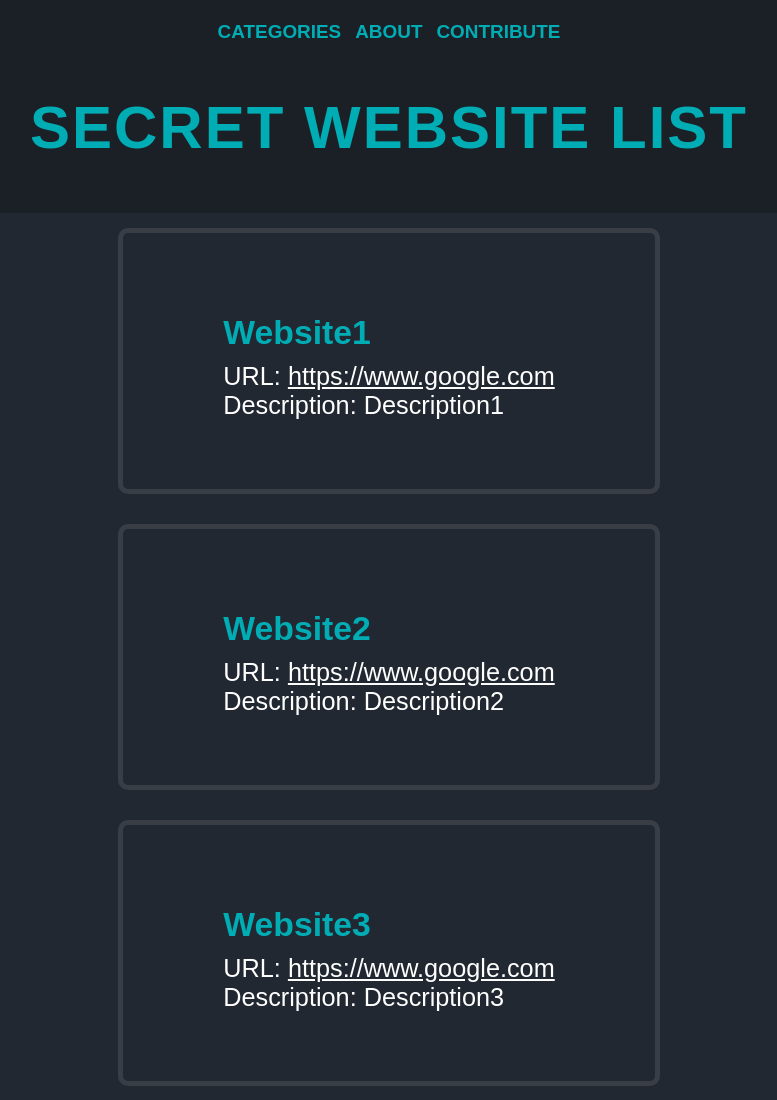
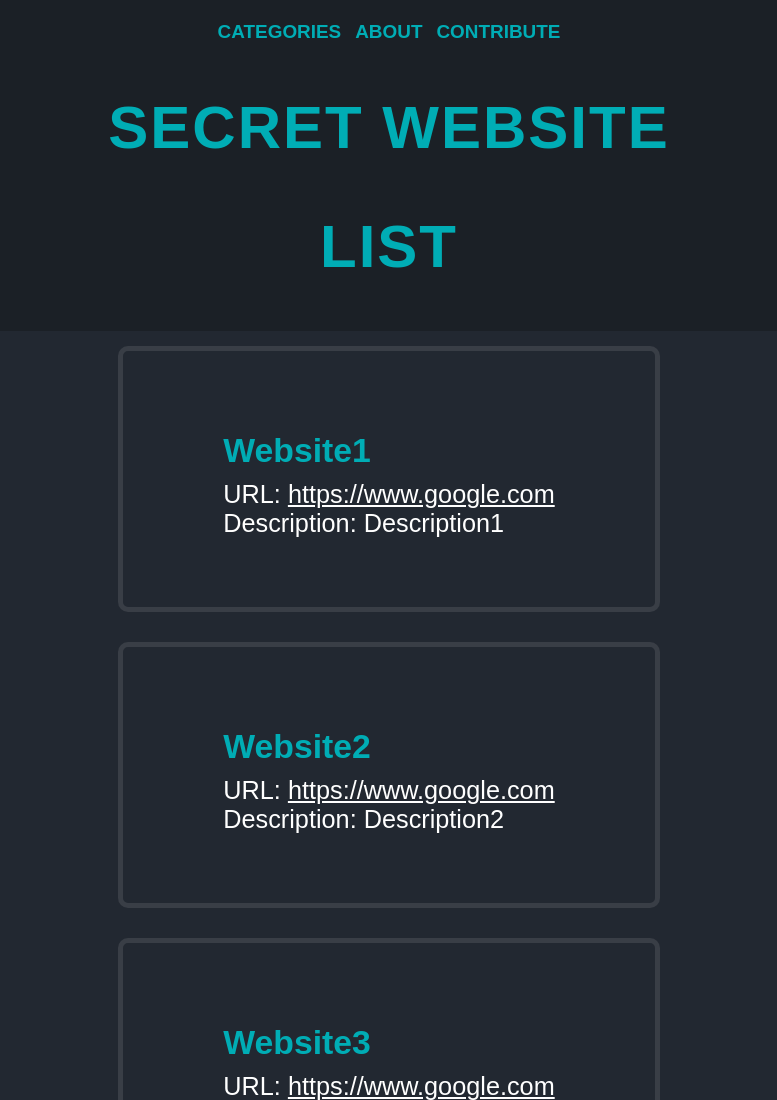
Before and after one commit to JurajOndovcik/secretwebsites, a plain HTML site: page index.html in a window 1280 px wide. Shown: the top 1100 px of the page, without its empty margins (251-1028 px from the left). Drawn offline with Linux system fonts and the light colour scheme.

Commit message:
visual bug fixes

```diff
--- a/index.html
+++ b/index.html
@@ -14,7 +14,8 @@
         <a href="#" class="about" onclick="alert('Coming soon!')"><b>About</b></a>
         <a href="#" class="contribute" onclick="alert('Coming soon!')"><b>Contribute</b></a>
     </div>
-    <h2 class="heading">Secret website list</h2>
+    <h2 class="heading">Secret website</h2>
+    <h2 class="heading">list</h2>
 </header>
 <main>
     <div id="data-container"></div>
--- a/styles.css
+++ b/styles.css
@@ -115,7 +115,6 @@ main {
     border-radius: 10px;
     padding: 50px 100px 50px 100px;
     margin: 15px;
-
 }
 
 div {
```
